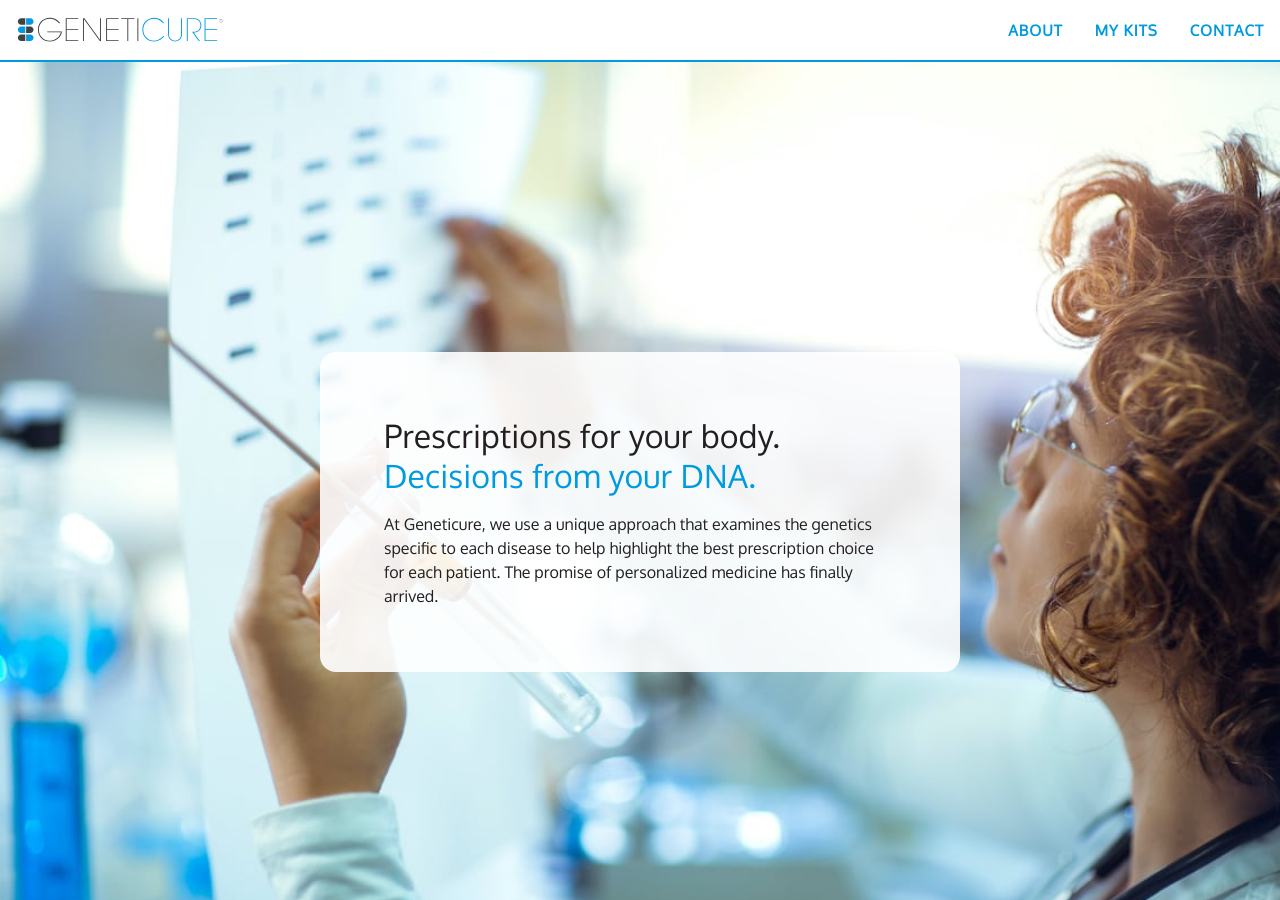
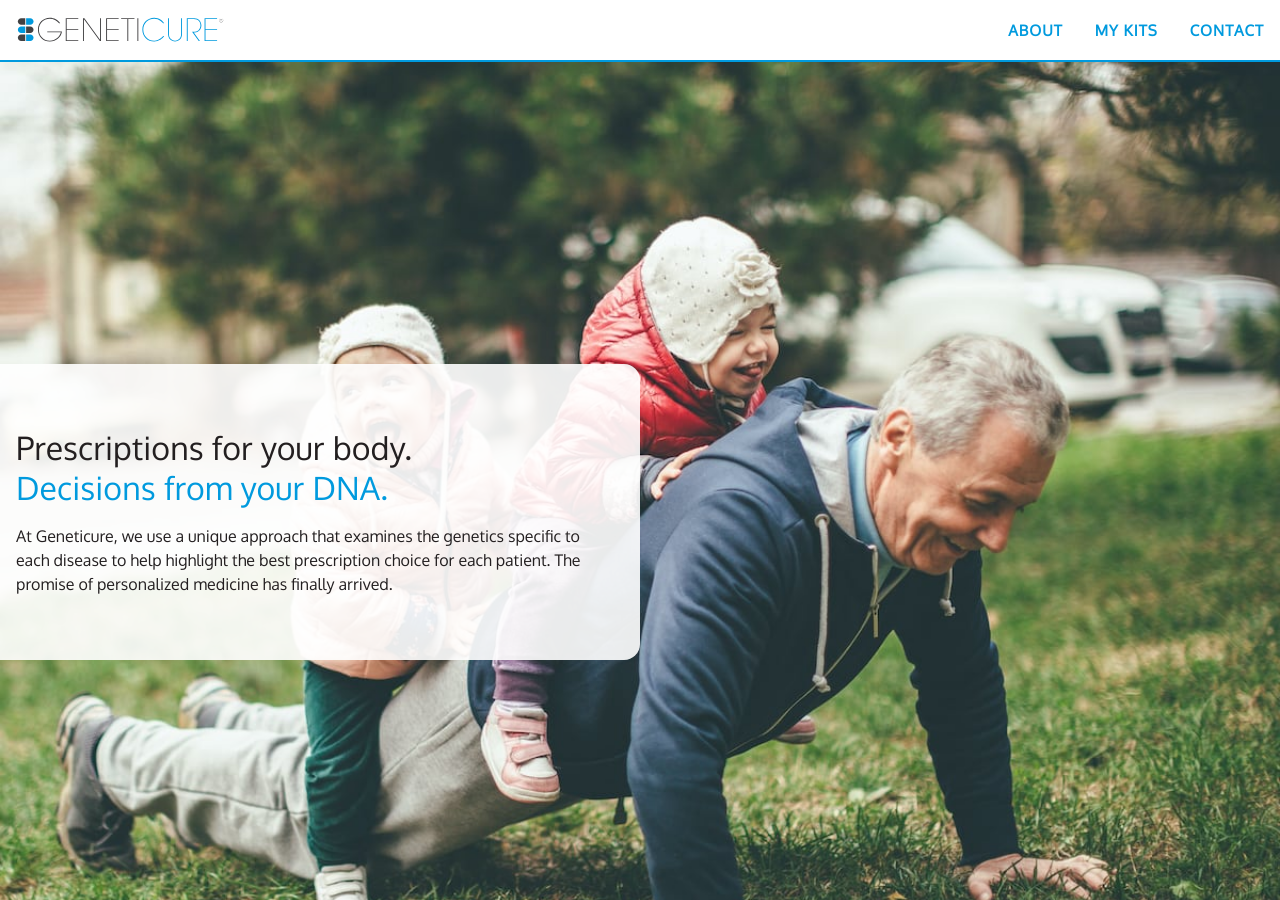
Before and after one commit to RobertAKARobin/geneticure-jekyll, a Jekyll site: the page built from index.md, in a window 1280 px wide and 900 px high. Built offline with Jekyll 4.4.1, drawn with Linux system fonts in a browser that asks for light colours.

Commit message:
Futzing around with heroes

```diff
--- a/_includes/hero.html
+++ b/_includes/hero.html
@@ -1,5 +1,4 @@
-<div class="hero hero--{{ include.type|default:
-	'full' }} hero--align__{{ include.img_align|default: 'left' }}">
+<div class="hero hero--align__{{ include.align|default:'left' }} hero--fit__{{ include.fit|default:'cover' }} hero--overlay__{{ include.overlay|default:'float' }} hero--width__{{ include.width|default:'full' }}">
 	<div class="hero__display">
 		{% if include.video %}
 			<video class="hero__display__media" autoplay loop muted playsinline preload="none" {% if include.img_src %}poster="{{ include.img_src }}{% endif %}" title="{{ include.img_alt }}">
@@ -14,7 +13,7 @@
 	</div>
 
 	<div class="hero__content">
-		<div class="hero__content__body text">
+		<div class="text">
 			{{ include.content|markdownify }}
 		</div>
 	</div>
--- a/_sass/includes/_hero.scss
+++ b/_sass/includes/_hero.scss
@@ -1,11 +1,14 @@
+@media #{$bp--sm}, #{$bp--md} {
   .hero {
-  @media #{$bp--sm}, #{$bp--md} {
-    & {
     margin: ($margin--main * 2) 0;
   }
 
-    .main > &:first-child {
+  .main > .hero:first-child {
     margin-top: 0;
+  }
+
+  .hero__content {
+    padding: ($margin--main * 2) $margin--main;
   }
 
   .hero__display__media {
@@ -14,153 +17,125 @@
     width: 100vw;
     object-fit: cover;
   }
-
-    .hero__content {
-      padding: $margin--main;
-    }
-  }
 }
 
-.hero.hero--half {
 @media #{$bp--lg}, #{$bp--xl} {
-    & {
-      align-items: stretch;
+  .hero {
+    align-items: center;
     display: flex;
+    min-height: 100vh;
+    overflow-x: hidden;
+    position: relative;
     width: 100vw;
   }
 
   .hero__content {
-      border-left: calc((100vw - #{$width--screen--xl}) / 2) solid transparent;
-      display: flex;
-      flex-direction: column;
-      justify-content: center;
-      min-height: 100vh;
+    background-color: rgba(255, 255, 255, 0.9);
+    box-sizing: border-box;
     padding: ($margin--main * 3);
-    }
-
-    .hero__display,
-    .hero__content {
-      box-sizing: border-box;
+    position: relative;
     width: 50%;
-    }
-
-    .hero__display__media {
-      height: 100%;
-      margin: 0 auto;
-      object-fit: cover;
-      width: 100%;
-    }
-
-    &.hero--align__right {
-      .hero__display {
-        order: 1;
-      }
-    }
-
-    &.hero--align__left {
-      .hero__display {
-        order: 0;
-      }
-    }
-  }
-
-  @media #{$bp--xl} {
-    .hero__content {
-      padding-left: $margin--main;
-    }
-  }
-}
-
-.hero.hero--full {
-  @media #{$bp--lg}, #{$bp--xl} {
-    & {
-      box-sizing: border-box;
-      display: flex;
-      flex-direction: column;
-      justify-content: center;
-      min-height: 100vh;
-      min-width: 100vw;
-      position: relative;
+    z-index: 1;
   }
 
   .hero__display {
-      background-color: $color--offset;
-    }
-
-    .hero__display__media {
+    display: flex;
     height: 100%;
     left: 0;
-      object-fit: cover;
     position: absolute;
     top: 0;
     width: 100%;
   }
 
-    .hero__content__body {
-      background-color: rgba(255, 255, 255, 0.9);
-      box-sizing: border-box;
-      position: relative;
-      z-index: 1;
+  .hero__display__media {
+    height: 100%;
+  }
 }
 
+@media #{$bp--lg}, #{$bp--xl} {
+  .hero--align__left {
+    justify-content: flex-start;
+
     .hero__content {
-      display: flex;
+      border-left: calc((100vw - #{$width--screen--xl}) / 2) solid transparent;
+      padding-left: $margin--main;
     }
 
-    .hero__content__body {
-      border-radius: $margin--main;
-      padding: ($margin--main * 3);
-      width: 50vw;
+    .hero__display {
+      justify-content: flex-end;
+    }
   }
 
-    &.hero--align__center {
+  .hero--align__right {
+    justify-content: flex-end;
+
     .hero__content {
+      border-right: calc((100vw - #{$width--screen--xl}) / 2) solid transparent;
+      padding-right: $margin--main;
+    }
+
+    .hero__display {
+      justify-content: flex-start;
+    }
+  }
+}
+
+@media #{$bp--lg}, #{$bp--xl} {
+  .hero--overlay__block {
+    .hero__content {
+      align-self: stretch;
+      display: flex;
+      flex-direction: column;
       justify-content: center;
     }
+  }
 
-      .hero__content__body {
-        border: 0;
-        padding-left: ($margin--main * 4);
-        padding-right: ($margin--main * 4);
+  .hero--overlay__float {
+    .hero__content {
+      border-radius: $margin--main;
+      margin: ($margin--main * 3) 0;
+    }
+
+    &.hero--align__left {
+      .hero__content {
+        border-bottom-left-radius: 0;
+        border-top-left-radius: 0;
       }
     }
 
     &.hero--align__right {
       .hero__content {
-        justify-content: flex-start;
-      }
-
-      .hero__content__body {
-        border-left: calc((100vw - #{$width--screen--xl}) / 2) solid transparent;
-        border-bottom-left-radius: 0;
-        border-top-left-radius: 0;
-      }
-    }
-
-    &.hero--align__left {
-      .hero__content {
-        justify-content: flex-end;
-      }
-
-      .hero__content__body {
-        border-right: calc((100vw - #{$width--screen--xl}) / 2) solid transparent;
         border-bottom-right-radius: 0;
         border-top-right-radius: 0;
       }
     }
   }
+}
 
-  @media #{$bp--xl} {
-    &.hero--align__left {
-      .hero__content__body {
-        padding-right: $margin--main;
+.hero--fit__contain {
+  .hero__display__media {
+    object-fit: contain;
   }
 }
 
-    &.hero--align__right {
-      .hero__content__body {
-        padding-left: $margin--main;
+.hero--fit__cover {
+  .hero__display__media {
+    object-fit: cover;
+  }
+}
+
+.hero--width__half {
+  @media #{$bp--lg}, #{$bp--xl} {
+    .hero__display__media {
+      width: 50%;
     }
   }
 }
+
+.hero--width__full {
+  @media #{$bp--lg}, #{$bp--xl} {
+    .hero__display__media {
+      width: 100%;
     }
+  }
+}
--- a/index.md
+++ b/index.md
@@ -8,7 +8,7 @@
 
 At Geneticure, we use a unique approach that examines the genetics specific to each disease to help highlight the best prescription choice for each patient. The promise of personalized medicine has finally arrived.
 {% endcapture %}
-{% include hero.html type='full' content=header_content img_align='center' img_alt='Geneticure' img_src='/assets/img/bg/lab-test.jpg' %}
+{% include hero.html content=header_content align='left' fit='cover' overlay='float' width='full' img_alt='Geneticure' img_src='/assets/img/bg/kids.jpg' %}
 
 {% capture product_intro %}
 # Find the right treatment for<br>_high blood pressure._
@@ -17,7 +17,7 @@
 
 <a class="button button--low" href="#">See the research</a>
 {% endcapture %}
-{% include hero.html type='half' content=product_intro img_align='right' img_alt='Geneticure kit' img_style='object-fit: contain' img_src='/assets/img/kit.jpg' %}
+{% include hero.html content=product_intro align='left' fit='contain' overlay='block' width='half' img_alt='Geneticure kit' img_src='/assets/img/kit.jpg' %}
 
 {% capture product_description %}
 # _How does a Q-tip become_<br>a personalized health report?
```
Lines whose indentation alone changed are shown as unchanged.
